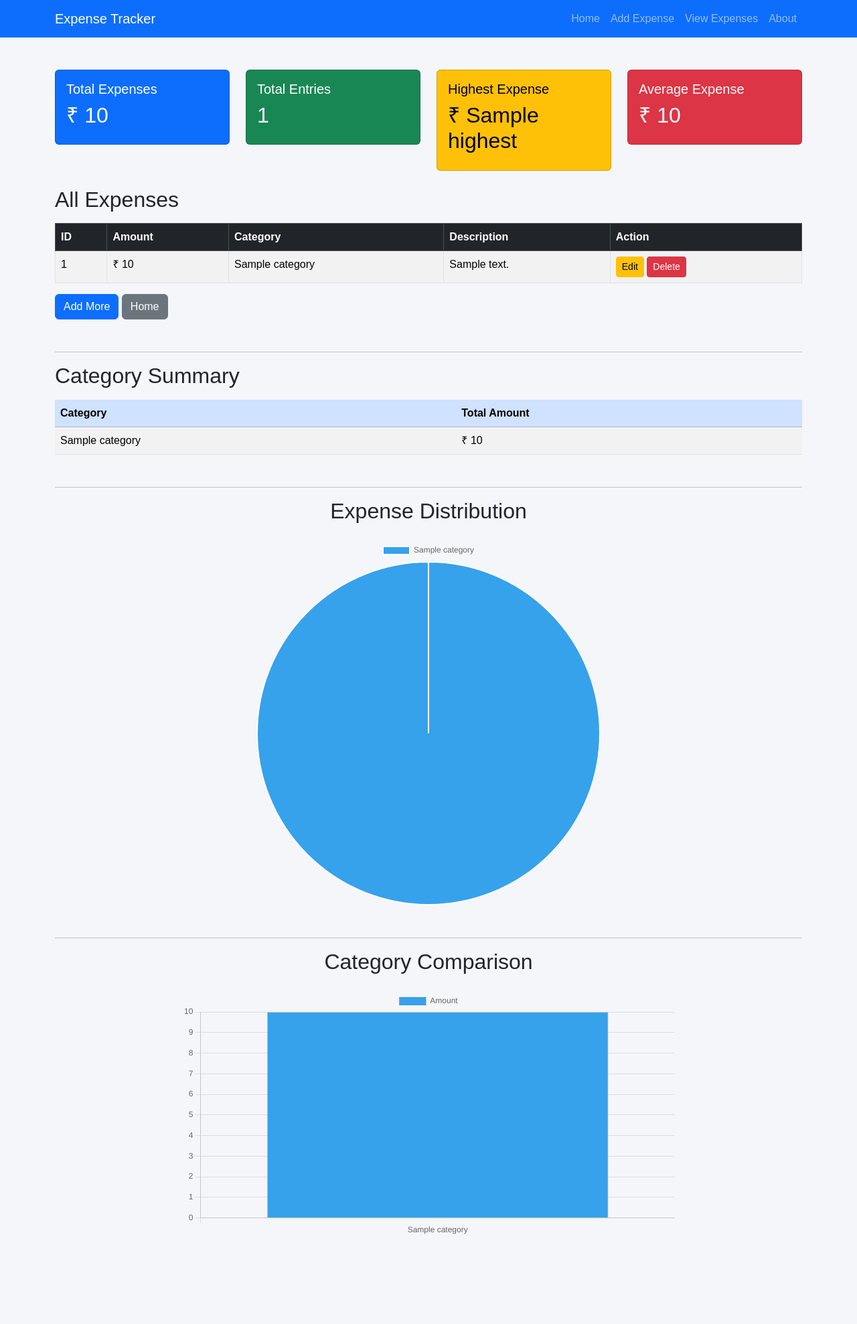
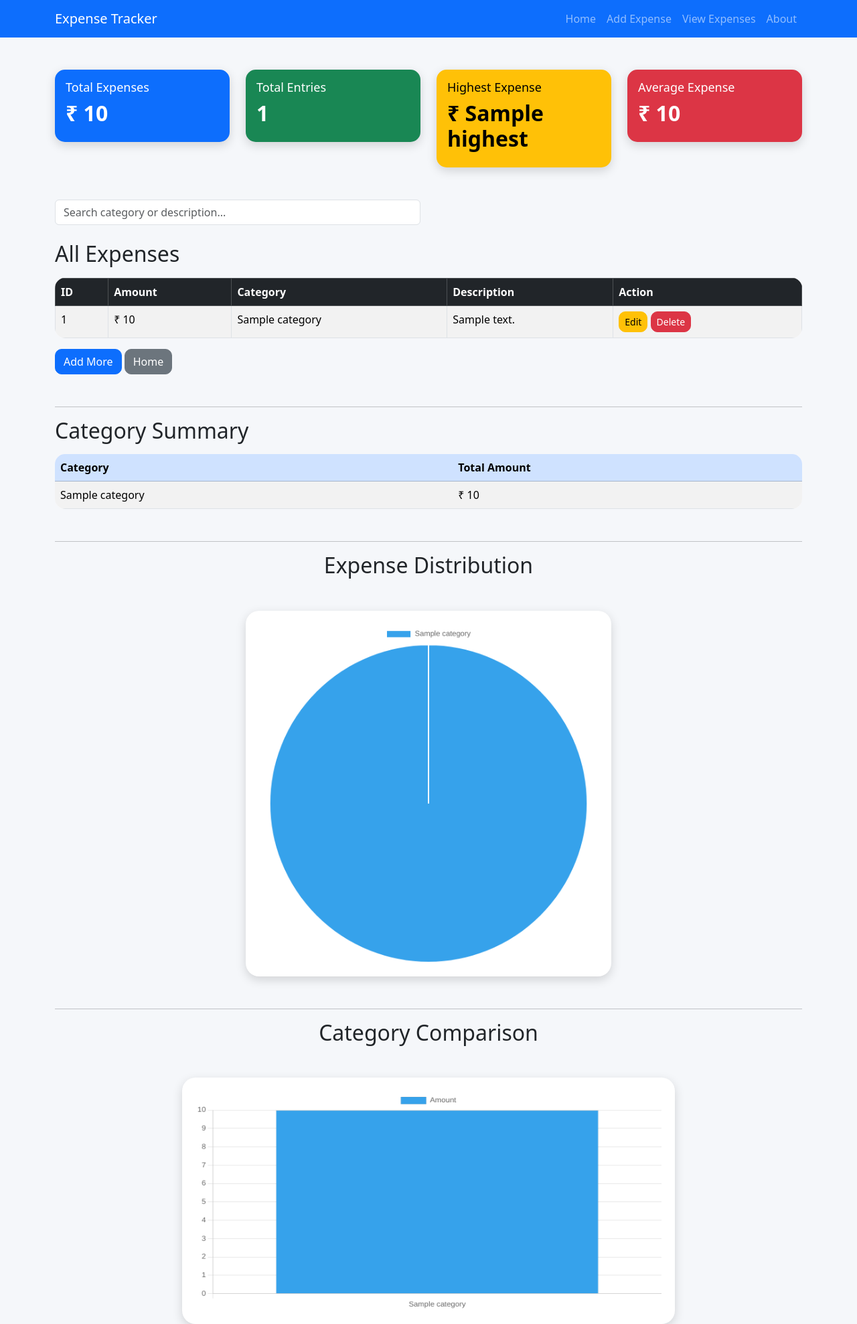
Before and after one commit to bharatNitkkr/ExpenseTrackerApp, a Flask app: template templates/view_expenses.html in a window 1280 px wide. Shown: the whole page at 67% size. Before the commit the page ends 1843 px from the top, so only its background shows below. Run offline with Flask 3, Linux system fonts and the light colour scheme; the template is opened without the code that fills it: most values are stand-ins (such as "Sample title", 1, 10 or a date in 2020).

Commit message:
added search bar

```diff
--- a/app.py
+++ b/app.py
@@ -6,6 +6,7 @@ from flask import (
     flash
 )
 from database import get_connection
+from flask import request
 
 
 app = Flask(__name__)
@@ -50,11 +51,29 @@ def add_expense():
 @app.route('/view')
 def view_expenses():
 
+    search = request.args.get("search", "")
+
     conn = get_connection()
     cursor = conn.cursor()
 
-    cursor.execute("SELECT * FROM expenses")
+    if search:
+        cursor.execute("""
+        SELECT *
+        FROM expenses
+        WHERE category LIKE ?
+        OR description LIKE ?
+        """,
+
+        ('%' + search + '%',
+        '%' + search + '%'))
+
+    else:
+        cursor.execute("SELECT * FROM expenses")
+
+
     expenses = cursor.fetchall()
+
+
 
     # Total amount
     cursor.execute("""
--- a/static/style.css
+++ b/static/style.css
@@ -1,9 +1,58 @@
 body{
-    background-color: #f4f6f9;
-    font-family: Arial, sans-serif;
+    background-color: #f5f7fa;
 }
 
-h1{
-    color: rgb(141, 70, 221);
-    margin-bottom: 30px;
+
+/* Dashboard Cards */
+
+.card{
+    border: none;
+    border-radius: 15px;
+    box-shadow: 0px 5px 15px rgba(0,0,0,0.15);
+
+    transition: all 0.3s ease;
 }
+
+
+.card:hover{
+    transform: translateY(-8px);
+}
+
+
+.card-body h5{
+    font-size: 18px;
+}
+
+
+.card-body h2{
+    font-weight: bold;
+}
+
+
+/* Tables */
+
+table{
+    background: white;
+    border-radius: 15px;
+    overflow: hidden;
+}
+
+
+/* Buttons */
+
+.btn{
+    border-radius: 10px;
+}
+
+
+/* Charts */
+
+canvas{
+    background: white;
+
+    padding: 20px;
+
+    border-radius: 20px;
+
+    box-shadow: 0px 5px 15px rgba(0,0,0,0.15);
+}
--- a/templates/view_expenses.html
+++ b/templates/view_expenses.html
@@ -2,7 +2,7 @@
 
 {% block content %}
 
-<div class="row mb-4">
+<div class="row g-4 mb-5">
 
     <div class="col-md-3">
         <div class="card text-bg-primary">
@@ -42,6 +42,24 @@
 
 </div>
 
+<div class="row mb-4">
+
+    <div class="col-md-6">
+
+        <form action="/view" method="GET">
+
+            <input
+                type="text"
+                name="search"
+                class="form-control"
+                placeholder="Search category or description..."
+                value="{{ search }}">
+
+        </form>
+
+    </div>
+
+</div>
 
 <h2 class="mb-3">All Expenses</h2>
 
@@ -150,7 +168,7 @@
 
 <hr class="mt-5">
 
-<h2 class="text-center mb-4">
+<h2 class="text-center mb-5">
     Expense Distribution
 </h2>
 
@@ -166,7 +184,7 @@
 
 <hr class="mt-5">
 
-<h2 class="text-center mb-4">
+<h2 class="text-center mb-5">
     Category Comparison
 </h2>
 
```
